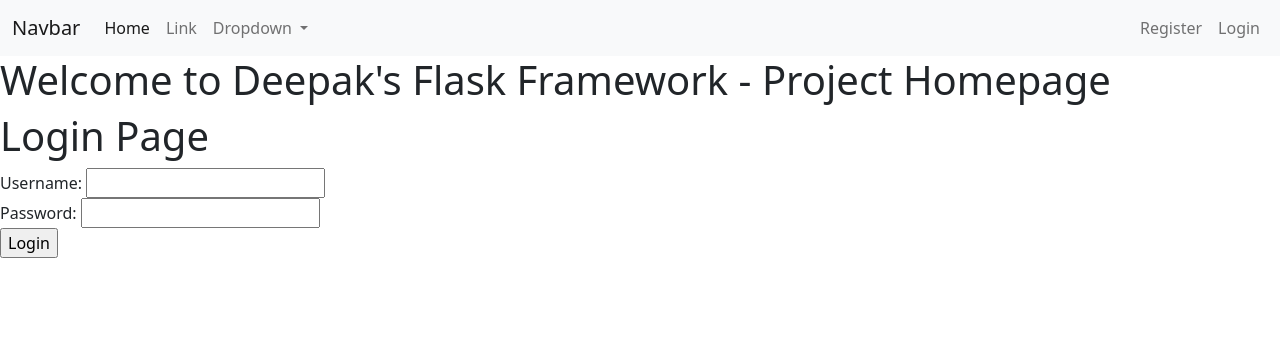
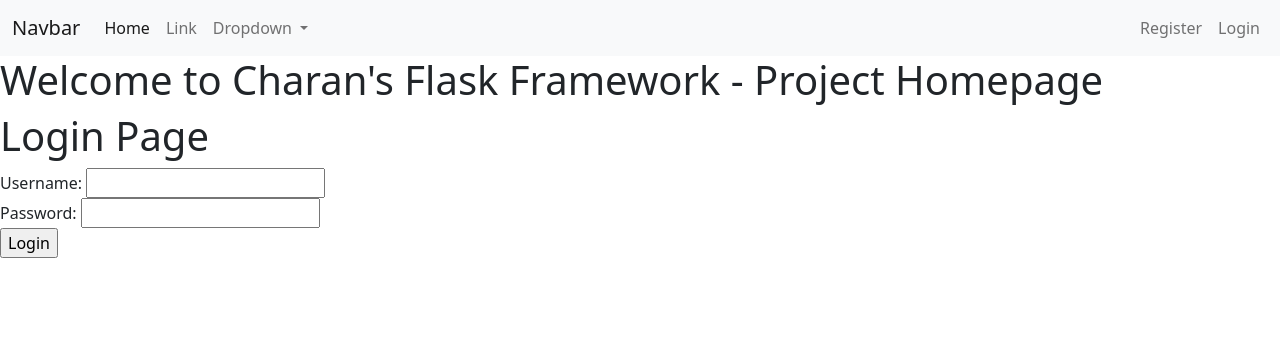
Before and after one commit to Jayaramcharan/PFSD_LAB_31789, a Flask app: page /loginpagecall in a window 1280 px wide. Shown: the top 356 px of the page. Run offline with Flask 3, Linux system fonts and the light colour scheme; some libraries are stand-ins or nearby versions.

Commit message:
Update Login.html

```diff
--- a/Week5/templates/Project/Login.html
+++ b/Week5/templates/Project/Login.html
@@ -8,7 +8,7 @@
 {% block body %}
 
 
-<h1>Welcome to Deepak's Flask Framework - Project Homepage</h1>
+<h1>Welcome to Charan's Flask Framework - Project Homepage</h1>
 
 <h1>Login Page</h1>
 
```
